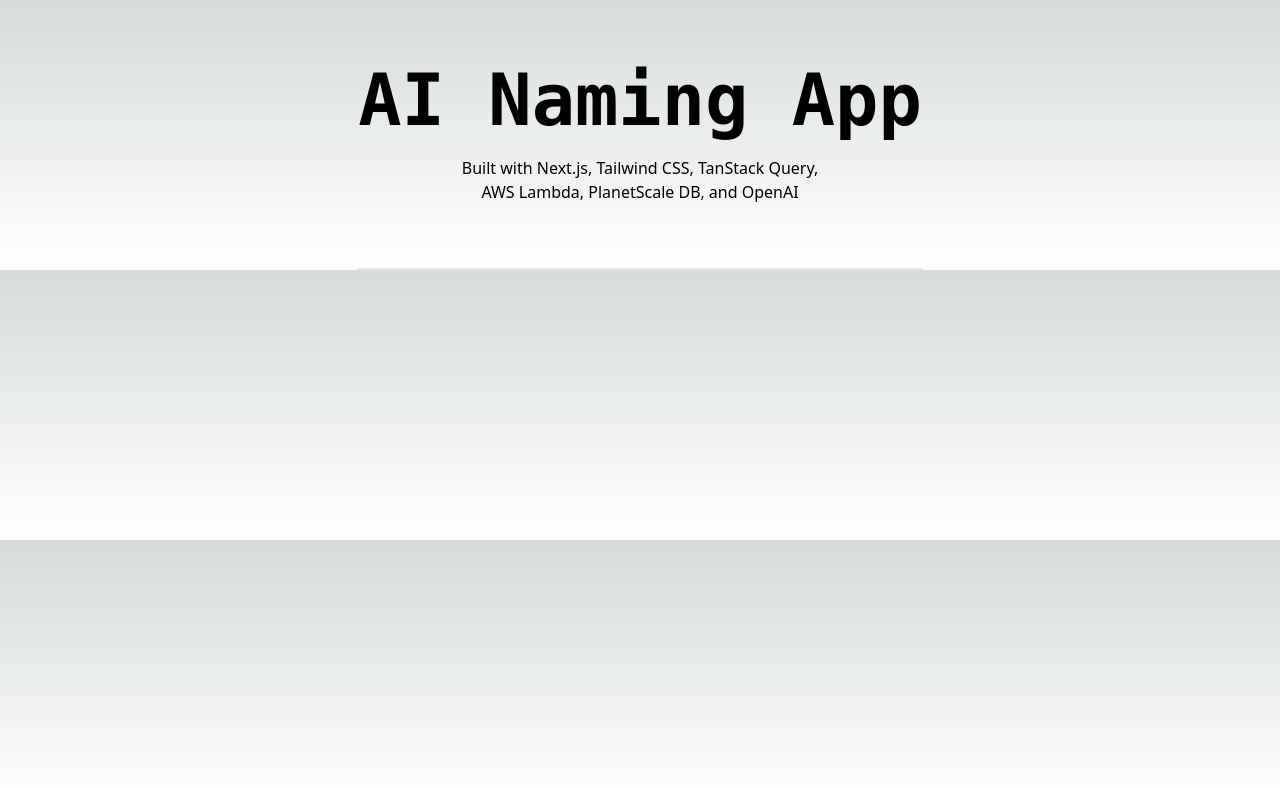
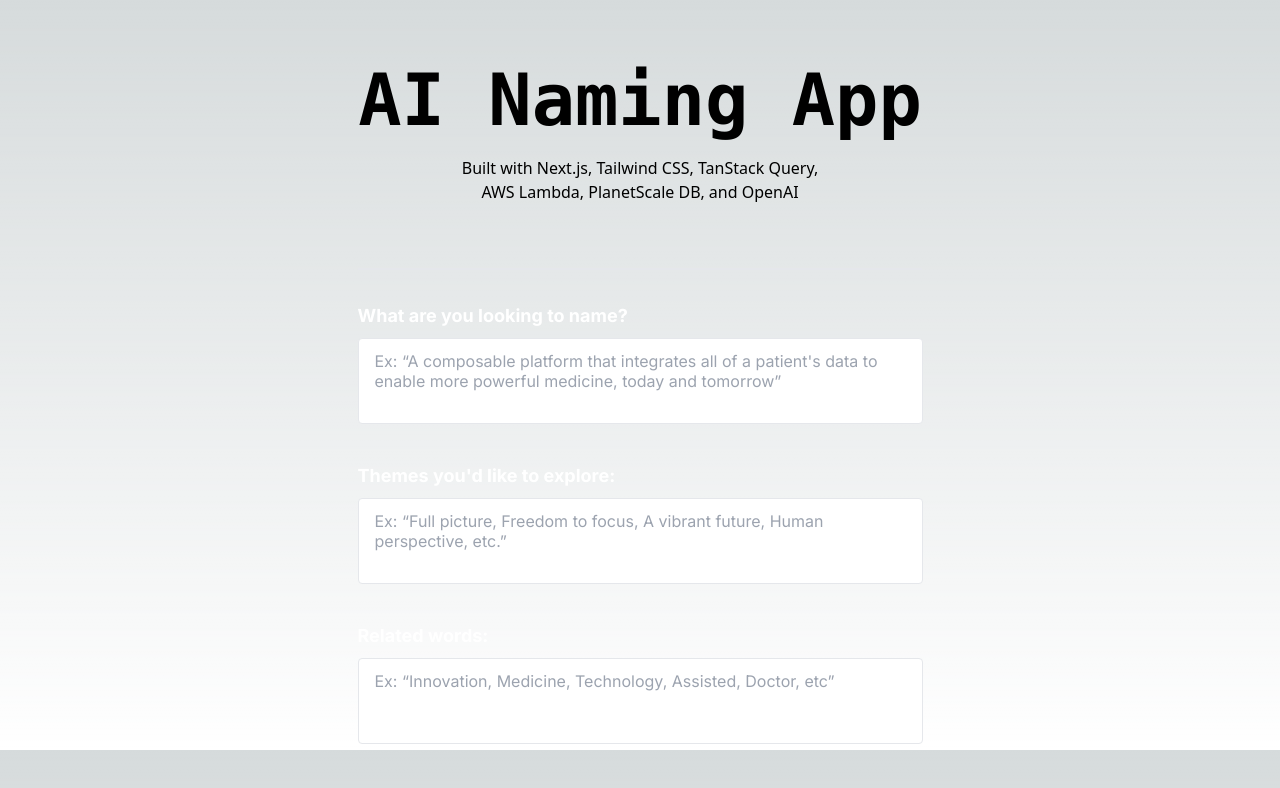
Before and after one commit to ewang0/ai-positivity-journal, a Next.js app: page / in a window 1280 px wide. Shown: the top 788 px of the page. Built offline with nearby package versions, Linux system fonts and the light colour scheme.

Commit message:
Add formfields

```diff
--- /dev/null
+++ b/app/formfield.tsx
@@ -0,0 +1,23 @@
+interface FormFieldProps {
+    header: string;
+    subheader: string;
+    placeholder: string;
+}
+
+const FormField: React.FC<FormFieldProps> = ({ header, subheader, placeholder}) => {
+    return (
+        <div className="w-full mt-8">
+            <label className="block text-white text-lg font-bold mb-2" htmlFor="username">
+                {header}
+            </label>
+            <textarea
+                className="bg-white text-gray-700 w-full border rounded py-3 px-4 leading-tight focus:outline-none focus:bg-white resize-none"
+                id="grid-first-name"
+                rows={3}
+                placeholder={placeholder}
+            />
+        </div>
+    );
+}
+
+export default FormField;
--- a/app/page.tsx
+++ b/app/page.tsx
@@ -1,14 +1,28 @@
-
+import FormField from "./formfield";
 
 export default function Home() {
   return (
-    <main className="flex justify-center">
+    <main className="flex flex-col justify-center items-center max-w-[565px] m-auto">
       <div className="flex flex-col justify-center items-center py-16 border-b-2">
         {/* <img src="vercel.svg" className="bg-white"/> */}
         <h1 className="font-mono font-bold mb-5 text-center text-7xl">AI Naming App</h1>
         <p className="font-sans max-w-sm text-center">Built with Next.js, Tailwind CSS, TanStack Query, AWS Lambda, PlanetScale DB, and OpenAI</p>
       </div>
-
+      <FormField
+        header={"What are you looking to name?"}
+        subheader={"butt"}
+        placeholder="Ex: “A composable platform that integrates all of a patient's data to enable more powerful medicine, today and tomorrow”"
+      />
+      <FormField
+        header={"Themes you'd like to explore:"}
+        subheader={"butt"}
+        placeholder="Ex: “Full picture, Freedom to focus, A vibrant future, Human perspective, etc.”"
+      />
+      <FormField
+        header={"Related words:"}
+        subheader={"butt"}
+        placeholder="Ex: “Innovation, Medicine, Technology, Assisted, Doctor, etc”"
+      />
     </main>
   );
 }
```
